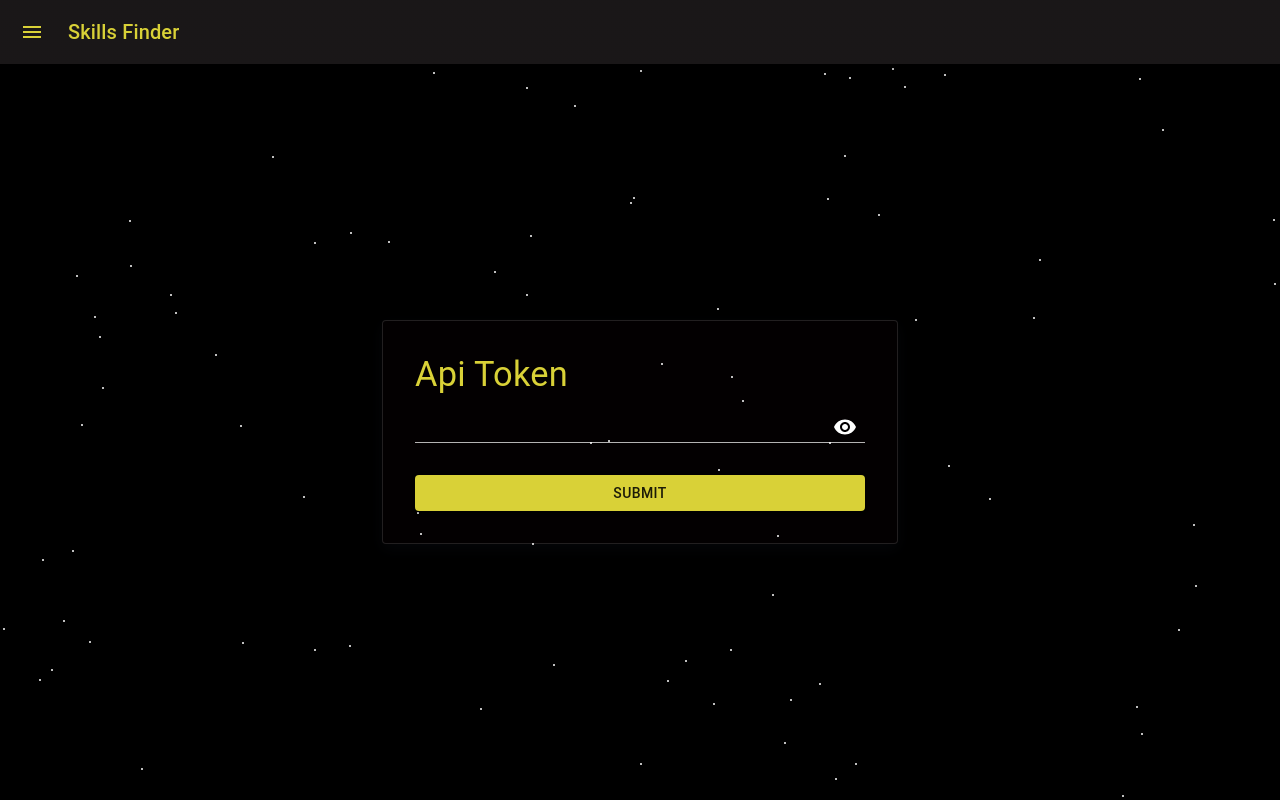
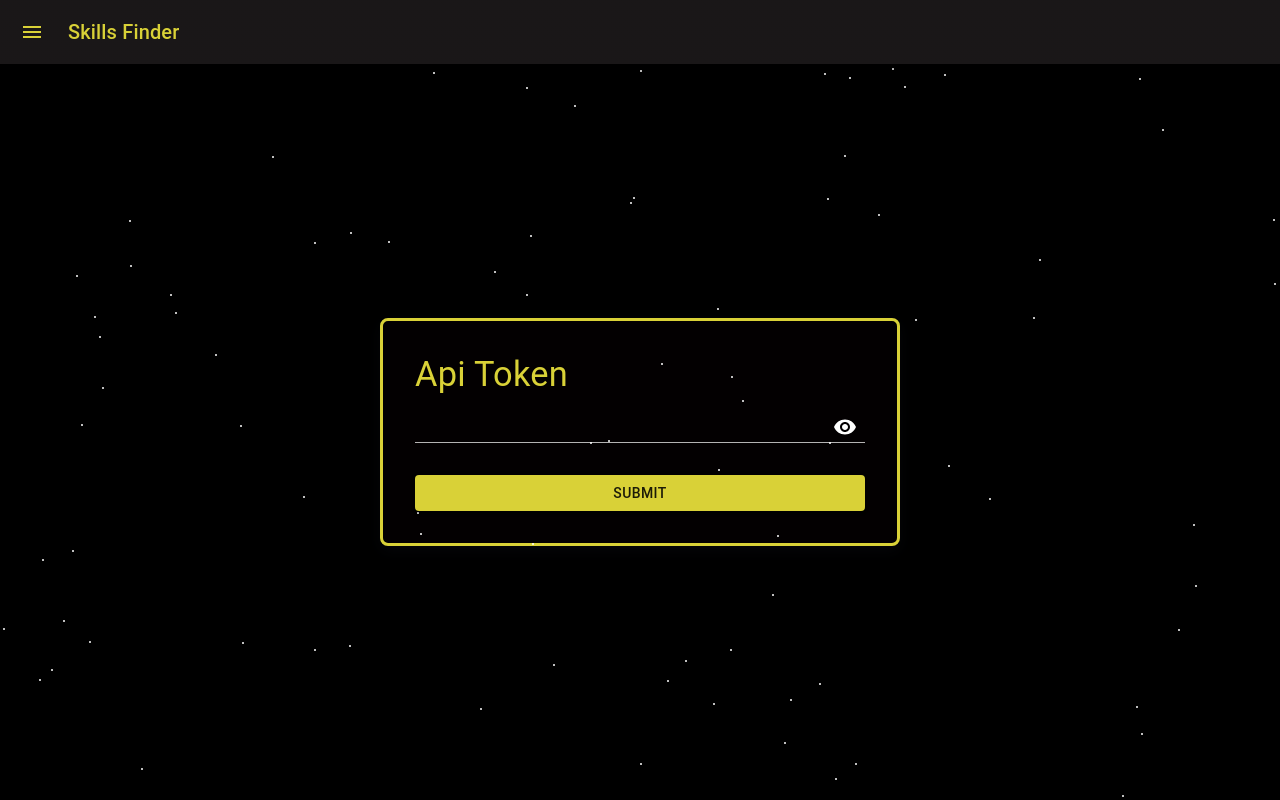
Before and after one commit to joseph-pq/skills-finder, a React (Create React App) app: page / in a window 1280 px wide. Built offline with nearby package versions, Linux system fonts and the light colour scheme.

Commit message:
🚧 add border

```diff
--- a/src/index.js
+++ b/src/index.js
@@ -1,4 +1,6 @@
 import React from 'react';
+import themeOptions from "./theme/AppTheme";
+import { ThemeProvider } from '@mui/material/styles';
 import ReactDOM from 'react-dom/client';
 import './index.css';
 import App from './App';
@@ -7,9 +9,11 @@ import { StyledEngineProvider } from '@mui/material/styles';
 
 const root = ReactDOM.createRoot(document.getElementById('root'));
 root.render(
-  <React.StrictMode>
-    <StyledEngineProvider injectFirst>
-      <App />
-    </StyledEngineProvider>
-  </React.StrictMode>
+  <ThemeProvider theme={themeOptions}>
+    <React.StrictMode>
+      <StyledEngineProvider injectFirst>
+        <App />
+      </StyledEngineProvider>
+    </React.StrictMode>
+  </ThemeProvider>
 );
--- a/src/theme/AppTheme.jsx
+++ b/src/theme/AppTheme.jsx
@@ -26,6 +26,24 @@ const themeOptions = createTheme({
       main: '#ffa726',
     },
   },
+  components: {
+    MuiCard: {
+      styleOverrides: {
+        root: {
+          border: '3px solid #D9D137', // Uses primary color for border
+          borderRadius: '8px', // Optional: rounded corners
+        },
+      },
+    },
+    MuiTableContainer: {
+      styleOverrides: {
+        root: {
+          border: '3px solid #D9D137', // Border for tables
+          borderRadius: '8px', // Optional
+        },
+      },
+    },
+  },
 });
 
 export default themeOptions;
```
Also changed, not shown: src/App.jsx (+3 -8 lines).
